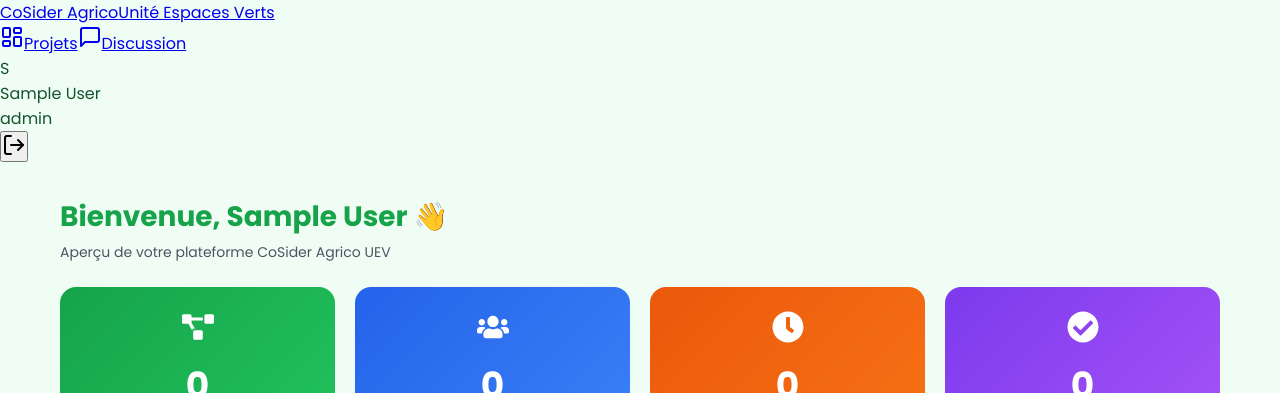
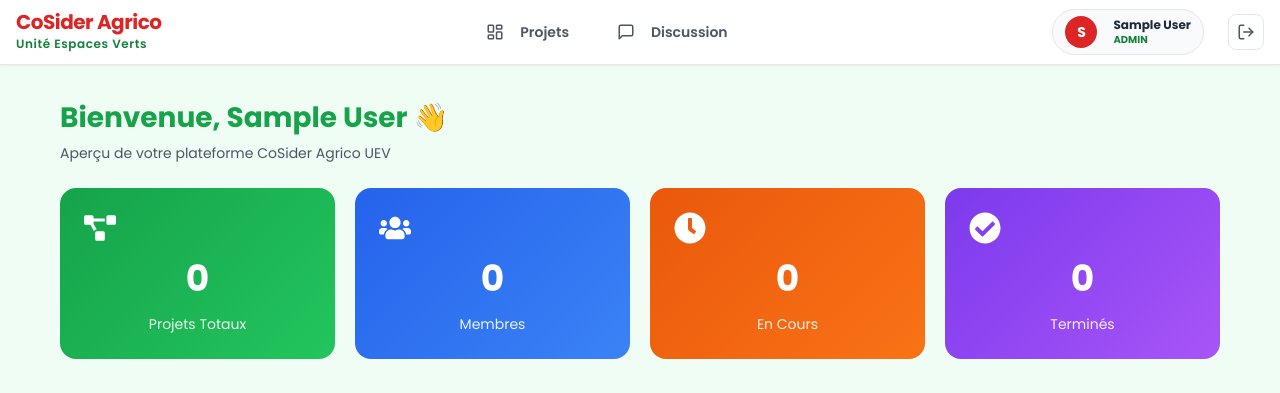
Before and after one commit to abdouN1k/project-tracker, a React (Create React App) app in the folder frontend/: page / in a window 1280 px wide. Shown: the top 393 px of the page. Built offline with nearby package versions, Linux system fonts and the light colour scheme; no server answers; sample sign-in values are in the browser's storage.

Commit message:
Configure Tailwind CSS and fix Navbar with robust inline layout

```diff
--- a/frontend/package.json
+++ b/frontend/package.json
@@ -6,13 +6,16 @@
     "@testing-library/jest-dom": "^5.17.0",
     "@testing-library/react": "^13.4.0",
     "@testing-library/user-event": "^13.5.0",
+    "autoprefixer": "^10.4.19",
     "axios": "^1.6.8",
     "lucide-react": "^0.359.0",
+    "postcss": "^8.4.38",
     "react": "^18.2.0",
     "react-dom": "^18.2.0",
     "react-router-dom": "^6.22.3",
     "react-scripts": "5.0.1",
     "socket.io-client": "^4.7.5",
+    "tailwindcss": "^3.4.3",
     "web-vitals": "^2.1.4"
   },
   "scripts": {
--- /dev/null
+++ b/frontend/postcss.config.js
@@ -0,0 +1,6 @@
+module.exports = {
+  plugins: {
+    tailwindcss: {},
+    autoprefixer: {},
+  },
+}
--- a/frontend/src/components/Layout/Navbar.js
+++ b/frontend/src/components/Layout/Navbar.js
@@ -18,67 +18,92 @@ const Navbar = () => {
   const isActive = (path) => location.pathname === path;
 
   return (
-    <header className="bg-white border-b border-gray-200 shadow-sm sticky top-0 z-50">
-      <div className="max-w-7xl mx-auto px-4 sm:px-6 lg:px-8">
-        <div className="flex justify-between items-center h-16">
+    <header className="bg-white border-b border-gray-200 shadow-sm sticky top-0 z-50" style={{ backgroundColor: '#ffffff', borderBottom: '1px solid #e5e7eb', position: 'sticky', top: 0, zIndex: 50 }}>
+      <div className="max-w-7xl mx-auto px-4 sm:px-6 lg:px-8" style={{ maxWidth: '1280px', margin: '0 auto', padding: '0 16px' }}>
+        <div className="flex justify-between items-center h-16" style={{ display: 'flex', justifyContent: 'space-between', alignItems: 'center', height: '64px' }}>
 
-          {/* Logo / Title */}
-          <Link to="/dashboard" className="flex items-center space-x-2 no-underline">
-            <div className="flex flex-col">
-              <span className="text-xl font-extrabold text-red-600 tracking-tight leading-none">
+          {/* Logo / Header Title */}
+          <Link to="/dashboard" className="flex items-center space-x-2 no-underline" style={{ display: 'flex', alignItems: 'center', textDecoration: 'none' }}>
+            <div className="flex flex-col" style={{ display: 'flex', flexDirection: 'column' }}>
+              <span className="text-xl font-extrabold text-red-600 tracking-tight leading-none" style={{ fontSize: '20px', fontWeight: '800', color: '#dc2626', lineHeight: '1' }}>
                 CoSider Agrico
               </span>
-              <span className="text-xs font-semibold text-green-700 tracking-wider mt-1">
+              <span className="text-xs font-semibold text-green-700 tracking-wider mt-1" style={{ fontSize: '12px', fontWeight: '600', color: '#15803d', marginTop: '4px' }}>
                 Unité Espaces Verts
               </span>
             </div>
           </Link>
 
-          {/* Navigation Links */}
-          <div className="flex items-center space-x-2 md:space-x-4">
+          {/* Nav Links */}
+          <div className="flex items-center space-x-3" style={{ display: 'flex', alignItems: 'center', gap: '12px' }}>
             <Link
               to="/dashboard"
-              className={`px-3 py-2 rounded-lg text-sm font-semibold transition-all flex items-center space-x-2 ${
+              className={`px-3 py-2 rounded-lg text-sm font-semibold transition-all flex items-center space-x-2 no-underline ${
                 isActive('/dashboard')
-                  ? 'bg-red-100 text-red-700 border border-red-200 shadow-sm'
+                  ? 'bg-red-100 text-red-700 border border-red-200'
                   : 'text-gray-600 hover:text-gray-900 hover:bg-gray-100'
               }`}
+              style={{
+                padding: '8px 12px',
+                borderRadius: '8px',
+                fontSize: '14px',
+                fontWeight: '600',
+                display: 'flex',
+                alignItems: 'center',
+                gap: '8px',
+                textDecoration: 'none',
+                backgroundColor: isActive('/dashboard') ? '#fee2e2' : 'transparent',
+                color: isActive('/dashboard') ? '#b91c1c' : '#4b5563'
+              }}
             >
-              <LayoutDashboard className="w-4 h-4" />
+              <LayoutDashboard size={18} />
               <span>Projets</span>
             </Link>
 
             <Link
               to="/chat"
-              className={`px-3 py-2 rounded-lg text-sm font-semibold transition-all flex items-center space-x-2 ${
+              className={`px-3 py-2 rounded-lg text-sm font-semibold transition-all flex items-center space-x-2 no-underline ${
                 isActive('/chat')
-                  ? 'bg-red-100 text-red-700 border border-red-200 shadow-sm'
+                  ? 'bg-red-100 text-red-700 border border-red-200'
                   : 'text-gray-600 hover:text-gray-900 hover:bg-gray-100'
               }`}
+              style={{
+                padding: '8px 12px',
+                borderRadius: '8px',
+                fontSize: '14px',
+                fontWeight: '600',
+                display: 'flex',
+                alignItems: 'center',
+                gap: '8px',
+                textDecoration: 'none',
+                backgroundColor: isActive('/chat') ? '#fee2e2' : 'transparent',
+                color: isActive('/chat') ? '#b91c1c' : '#4b5563'
+              }}
             >
-              <MessageSquare className="w-4 h-4" />
+              <MessageSquare size={18} />
               <span>Discussion</span>
             </Link>
           </div>
 
-          {/* User Section */}
-          <div className="flex items-center space-x-3">
-            <div className="flex items-center space-x-2 bg-gray-50 px-3 py-1.5 rounded-full border border-gray-200">
-              <div className="w-8 h-8 rounded-full bg-red-600 text-white flex items-center justify-center font-bold text-sm shadow-sm">
-                {user.name ? user.name.charAt(0).toUpperCase() : <User className="w-4 h-4" />}
+          {/* User Profile & Logout */}
+          <div className="flex items-center space-x-3" style={{ display: 'flex', alignItems: 'center', gap: '12px' }}>
+            <div className="flex items-center space-x-2 bg-gray-50 px-3 py-1.5 rounded-full border border-gray-200" style={{ display: 'flex', alignItems: 'center', gap: '8px', backgroundColor: '#f9fafb', padding: '6px 12px', borderRadius: '9999px', border: '1px solid #e5e7eb' }}>
+              <div className="w-8 h-8 rounded-full bg-red-600 text-white flex items-center justify-center font-bold text-sm" style={{ width: '32px', height: '32px', borderRadius: '50%', backgroundColor: '#dc2626', color: '#ffffff', display: 'flex', alignItems: 'center', justifyContent: 'center', fontWeight: '700', fontSize: '14px' }}>
+                {user.name ? user.name.charAt(0).toUpperCase() : <User size={16} />}
               </div>
-              <div className="hidden sm:block text-left">
-                <div className="text-xs font-bold text-gray-800 leading-tight">{user.name}</div>
-                <div className="text-[10px] text-green-700 font-bold uppercase">{user.role || 'Responsable Projet'}</div>
+              <div className="hidden sm:block text-left" style={{ textAlign: 'left' }}>
+                <div className="text-xs font-bold text-gray-800 leading-tight" style={{ fontSize: '12px', fontWeight: '700', color: '#1f2937' }}>{user.name}</div>
+                <div className="text-[10px] text-green-700 font-bold uppercase" style={{ fontSize: '10px', color: '#15803d', fontWeight: '700', textTransform: 'uppercase' }}>{user.role || 'Responsable Projet'}</div>
               </div>
             </div>
 
             <button
               onClick={handleLogout}
               className="p-2 text-gray-500 hover:text-red-600 hover:bg-red-50 rounded-lg transition-colors border border-gray-200"
+              style={{ padding: '8px', border: '1px solid #e5e7eb', borderRadius: '8px', backgroundColor: '#ffffff', cursor: 'pointer', display: 'flex', alignItems: 'center', justifyContent: 'center' }}
               title="Déconnexion"
             >
-              <LogOut className="w-5 h-5" />
+              <LogOut size={18} color="#4b5563" />
             </button>
           </div>
 
--- a/frontend/src/index.css
+++ b/frontend/src/index.css
@@ -1,13 +1,11 @@
+@tailwind base;
+@tailwind components;
+@tailwind utilities;
+
 body {
   margin: 0;
   font-family: -apple-system, BlinkMacSystemFont, 'Segoe UI', 'Roboto', 'Oxygen',
     'Ubuntu', 'Cantarell', 'Fira Sans', 'Droid Sans', 'Helvetica Neue',
     sans-serif;
-  -webkit-font-smoothing: antialiased;
-  -moz-osx-font-smoothing: grayscale;
+  background-color: #f9fafb;
 }
-
-code {
-  font-family: source-code-pro, Menlo, Monaco, Consolas, 'Courier New',
-    monospace;
-}
--- /dev/null
+++ b/frontend/tailwind.config.js
@@ -0,0 +1,10 @@
+/** @type {import('tailwindcss').Config} */
+module.exports = {
+  content: [
+    "./src/**/*.{js,jsx,ts,tsx}",
+  ],
+  theme: {
+    extend: {},
+  },
+  plugins: [],
+}
```
